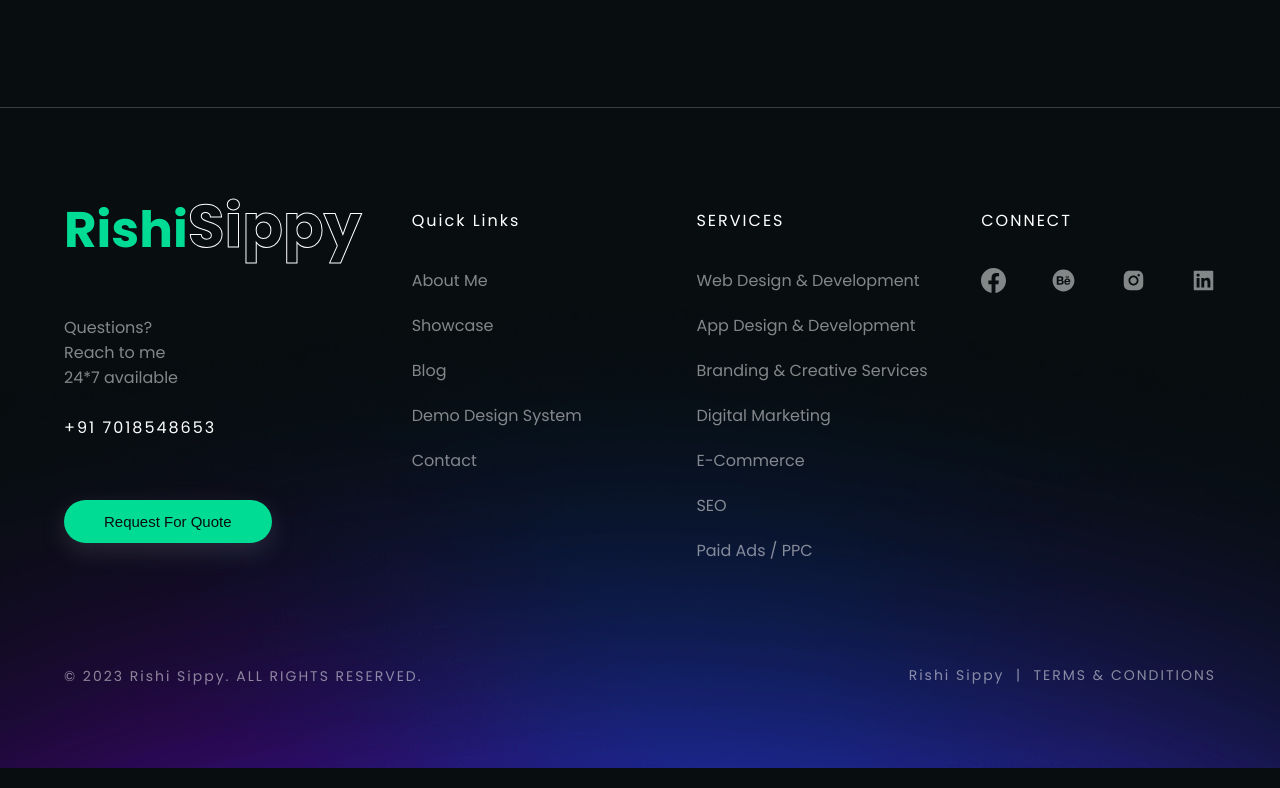
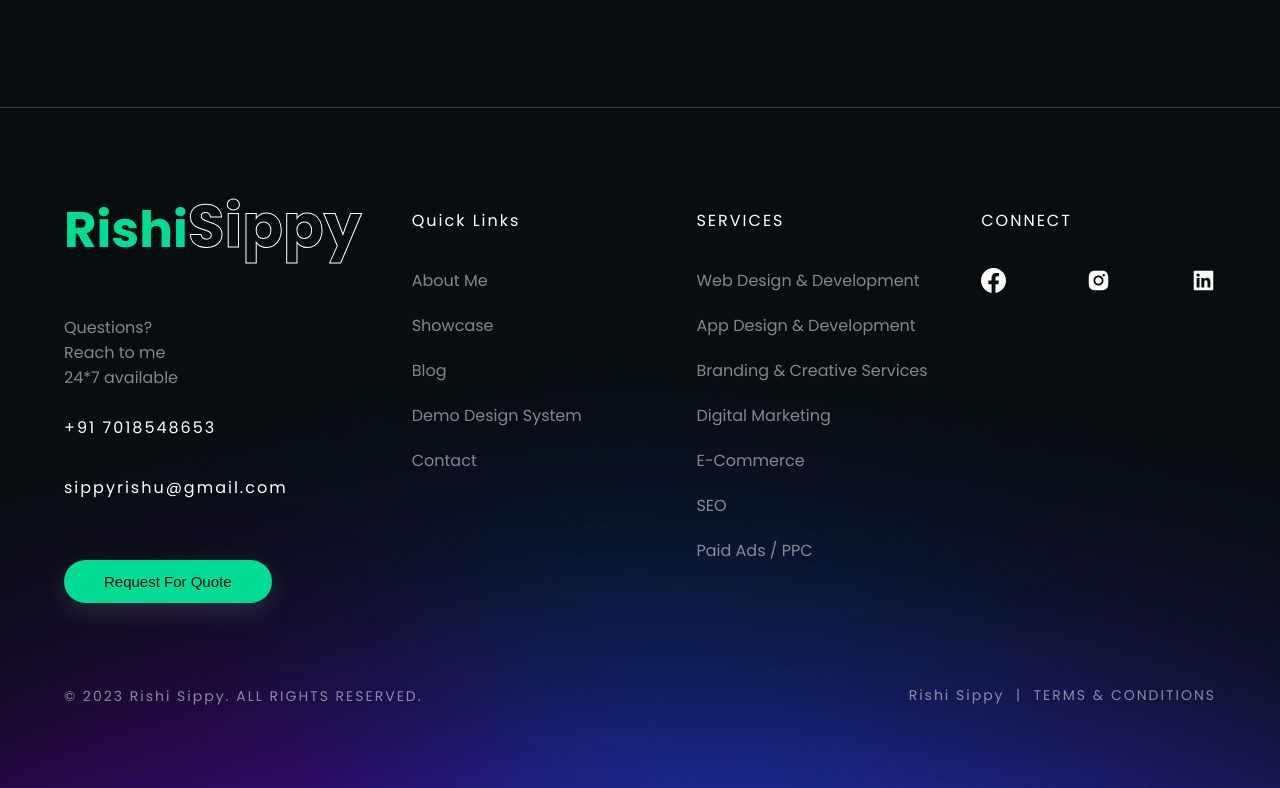
Before and after one commit to sunil9813/Creative-Agency-UI-Next-JS-, a Next.js app: page /team in a window 1280 px wide. Shown: the part 1530-2318 px from the top of the page. Built offline with nearby package versions, Linux system fonts and the light colour scheme.

Commit message:
changing links

```diff
--- a/assets/data/dummydata.js
+++ b/assets/data/dummydata.js
@@ -6,7 +6,7 @@
 export const home = [
   {
     icon: <AiOutlineCalendar size={25} />,
-    title: "10+ years of market experience",
+    title: "5+ years of development experience",
   },
   {
     icon: <TfiRulerPencil size={25} />,
@@ -14,11 +14,11 @@
   },
   {
     icon: <VscFileSubmodule size={25} />,
-    title: "100+ cuccessful cases in portfolio",
+    title: "100+ successful cases in portfolio",
   },
   {
     icon: <BiUser size={25} />,
-    title: "Customer satisfaction is our top priority",
+    title: "Customer satisfaction is my top priority",
   },
 ]
 export const expertise = [
--- a/components/common/Footer.js
+++ b/components/common/Footer.js
@@ -1,102 +1,102 @@
-import Link from "next/link"
-import { TitleLogo } from "./Title"
-import { BsFacebook } from "react-icons/bs"
-import { AiFillBehanceCircle, AiFillInstagram, AiFillLinkedin } from "react-icons/ai"
+import Link from "next/link";
+import { TitleLogo } from "./Title";
+import { BsFacebook } from "react-icons/bs";
+import {
+  AiFillBehanceCircle,
+  AiFillInstagram,
+  AiFillLinkedin,
+} from "react-icons/ai";
 
 const Footer = () => {
   return (
     <>
       <footer>
-        <div className='container'>
-          <div className='grid-4'>
-            <div className='logo'>
-              <TitleLogo title='Sippy' caption='Rishi' className='logobg' />
+        <div className="container">
+          <div className="grid-4">
+            <div className="logo">
+              <TitleLogo title="Sippy" caption="Rishi" className="logobg" />
               <br />
               <span>
-                Questions? <br /> Reach to me  <br /> 24*7 available
+                Questions? <br /> Reach to me <br /> 24*7 available
               </span>
               <br />
               <br />
               <h3>+91 7018548653</h3>
+              <h3>sippyrishu@gmail.com</h3>
               <br />
-              <button className='button-primary'>Request for quote</button>
+              <button className="button-primary">Request for quote</button>
             </div>
             <ul>
               <h3>Quick Links</h3>
               <li>
-                <Link href='/'>About Me</Link>
+                <Link href="/">About Me</Link>
               </li>
               {/* <li>
                 <Link href='/'>Our team</Link>
               </li> */}
               <li>
-                <Link href='/'>Showcase</Link>
+                <Link href="/">Showcase</Link>
               </li>
               <li>
-                <Link href='/'>Blog</Link>
+                <Link href="/">Blog</Link>
               </li>
               <li>
-                <Link href='/'>Demo design system</Link>
+                <Link href="/">Demo design system</Link>
               </li>
               <li>
-                <Link href='/'>Contact</Link>
+                <Link href="/">Contact</Link>
               </li>
             </ul>
             <ul>
               <h3>SERVICES</h3>
               <li>
-                <Link href='/'>Web Design & Development</Link>
+                <Link href="/">Web Design & Development</Link>
               </li>
               <li>
-                <Link href='/'>App Design & Development</Link>
+                <Link href="/">App Design & Development</Link>
               </li>
               <li>
-                <Link href='/'>Branding & Creative Services</Link>
+                <Link href="/">Branding & Creative Services</Link>
               </li>
               <li>
-                <Link href='/'>Digital Marketing</Link>
+                <Link href="/">Digital Marketing</Link>
               </li>
               <li>
-                <Link href='/'>E-Commerce</Link>
+                <Link href="/">E-Commerce</Link>
               </li>
               <li>
-                <Link href='/'>SEO</Link>
+                <Link href="/">SEO</Link>
               </li>
               <li>
-                <Link href='/'>Paid Ads / PPC</Link>
+                <Link href="/">Paid Ads / PPC</Link>
               </li>
             </ul>
             <ul>
               <h3>CONNECT</h3>
-              <div className='connect'>
-                <li>
-                  <Link href='/'>
+              <div className="connect">
+                <Link href="https://www.facebook.com/rishi.k.sippy/">
+                  <li className="icon">
                     <BsFacebook size={25} />
-                  </Link>
-                </li>
-                <li>
-                  <Link href='/'>
-                    <AiFillBehanceCircle size={25} />
-                  </Link>
-                </li>
-                <li>
-                  <Link href='/'>
+                  </li>
+                </Link>
+                <Link href="#">
+                  <li className="icon">
                     <AiFillInstagram size={25} />
-                  </Link>
-                </li>
-                <li>
-                  <Link href='/'>
+                  </li>
+                </Link>
+                <Link href="https://www.linkedin.com/in/rishi-sippy-0785191b8/">
+                  <li className="icon">
                     <AiFillLinkedin size={25} />
-                  </Link>
-                </li>
+                  </li>
+                </Link>
               </div>
             </ul>
           </div>
-          <div className='legal connect py'>
-            <div className='text'>
+          <div className="legal connect py">
+            <div className="text">
               <span>© 2023 Rishi Sippy. ALL RIGHTS RESERVED.</span>
             </div>
-            <div className='connect'>
+            <div className="connect">
               <span>Rishi Sippy</span>
               <span> &nbsp; | &nbsp; </span>
               <span>TERMS & CONDITIONS</span>
@@ -105,7 +105,7 @@
         </div>
       </footer>
     </>
-  )
-}
+  );
+};
 
-export default Footer
+export default Footer;
--- a/sections/Contact.js
+++ b/sections/Contact.js
@@ -1,97 +1,107 @@
-import { Title, TitleSm } from "@/components/common/Title"
-import React from "react"
-import { AiFillBehanceCircle, AiFillInstagram, AiFillLinkedin } from "react-icons/ai"
-import { BiUserCircle } from "react-icons/bi"
-import { BsFacebook } from "react-icons/bs"
-import { FiHeadphones, FiHelpCircle } from "react-icons/fi"
-import { IoLocationOutline } from "react-icons/io5"
+import { Title, TitleSm } from "@/components/common/Title";
+import Link from "next/link";
+import React from "react";
+import {
+  AiFillBehanceCircle,
+  AiFillInstagram,
+  AiFillLinkedin,
+} from "react-icons/ai";
+import { BiUserCircle } from "react-icons/bi";
+import { BsFacebook } from "react-icons/bs";
+import { FiHeadphones, FiHelpCircle } from "react-icons/fi";
+import { IoLocationOutline } from "react-icons/io5";
 
 const Contact = () => {
   return (
     <>
-      <section className='contact bg-top'>
-        <div className='container'>
-          <div className='heading-title'>
-            <TitleSm title='CONTACT' /> <br />
+      <section className="contact bg-top">
+        <div className="container">
+          <div className="heading-title">
+            <TitleSm title="CONTACT" /> <br />
             <br />
-            <Title title="Let's start right now!" className='title-bg' />
+            <Title title="Let's start right now!" className="title-bg" />
           </div>
-          <div className='content py flex1'>
-            <div className='left w-30'>
-              <div className='contact-deatils'>
-                <div className='box'>
-                  <FiHeadphones size={30} className='icons' />
-                  <h3>1-001-234-5678</h3>
-                  <span>Call us: Mon - Fri 9:00 - 19:00</span>
+          <div className="content py flex1">
+            <div className="left w-30">
+              <div className="contact-deatils">
+                <div className="box">
+                  <FiHeadphones size={30} className="icons" />
+                  <h3>+91 7018548653</h3>
+                  <span>Call me: Mon - Fri 11:00 AM - 2:00 AM</span>
                 </div>
-                <div className='box'>
-                  <IoLocationOutline size={30} className='icons' />
-                  <h3>New York</h3>
-                  <span>990 Madison Ave, Midtown Manhattan, 2th Floor, NY 10022</span>
+                <div className="box">
+                  <IoLocationOutline size={30} className="icons" />
+                  <h3>Remote Developer</h3>
+                  <span>
+                    Working in piece environment to produce outstanding results
+                  </span>
                 </div>
-                <div className='box'>
-                  <FiHelpCircle size={30} className='icons' />
-                  <h3>info@dream-theme.com</h3>
-                  <span>Drop us a line anytime!</span>
+                <div className="box">
+                  <FiHelpCircle size={30} className="icons" />
+                  <h3>sippyrishu@gmail.com</h3>
+                  <span>Drop me a line anytime!</span>
                 </div>
-                <div className='box'>
-                  <BiUserCircle size={30} className='icons' />
-                  <h3>hr@dream-theme.com</h3>
-                  <span>Career at Seven Creative</span>
+                <div className="box">
+                  <BiUserCircle size={30} className="icons" />
+                  <h3>sippyrishu@gmail.com</h3>
+                  <span>Career with me</span>
                 </div>
               </div>
               <ul>
-                <li className='icon'>
+                <Link href="https://www.facebook.com/rishi.k.sippy/">
+                  <li className="icon">
                     <BsFacebook size={25} />
                   </li>
-                <li className='icon'>
-                  <AiFillBehanceCircle size={25} />
-                </li>
-                <li className='icon'>
+                </Link>
+                <Link href="#">
+                  <li className="icon">
                     <AiFillInstagram size={25} />
                   </li>
-                <li className='icon'>
+                </Link>
+                <Link href="https://www.linkedin.com/in/rishi-sippy-0785191b8/">
+                  <li className="icon">
                     <AiFillLinkedin size={25} />
                   </li>
+                </Link>
               </ul>
             </div>
-            <div className='right w-70'>
-              <TitleSm title='Make an online enquiry' />
-              <p className='desc-p'>Got questions? Ideas? Fill out the form below to get our proposal. </p>
+            <div className="right w-70">
+              <TitleSm title="Make an online enquiry" />
+              <p className="desc-p">Get in touch with me for anything. </p>
 
               <form>
-                <div className='grid-2'>
-                  <div className='inputs'>
+                <div className="grid-2">
+                  <div className="inputs">
                     <span>Name</span>
-                    <input type='text' />
+                    <input type="text" />
                   </div>
-                  <div className='inputs'>
+                  <div className="inputs">
                     <span>Email</span>
-                    <input type='text' />
+                    <input type="text" />
                   </div>
                 </div>
-                <div className='grid-2'>
-                  <div className='inputs'>
+                <div className="grid-2">
+                  <div className="inputs">
                     <span>your budget</span>
-                    <input type='text' />
+                    <input type="text" />
                   </div>
-                  <div className='inputs'>
+                  <div className="inputs">
                     <span>timeframe</span>
-                    <input type='text' />
+                    <input type="text" />
                   </div>
                 </div>
-                <div className='inputs'>
-                  <span>TELL US A BIT ABOUT YOUR PROJECT*</span>
-                  <textarea cols='30' rows='10'></textarea>
+                <div className="inputs">
+                  <span>TELL ME A BIT ABOUT YOUR QUERY*</span>
+                  <textarea cols="30" rows="10"></textarea>
                 </div>
-                <button className='button-primary'>Submit</button>
+                <button className="button-primary">Submit</button>
               </form>
             </div>
           </div>
         </div>
       </section>
     </>
-  )
-}
+  );
+};
 
-export default Contact
+export default Contact;
```
Lines whose indentation alone changed are shown as unchanged.
